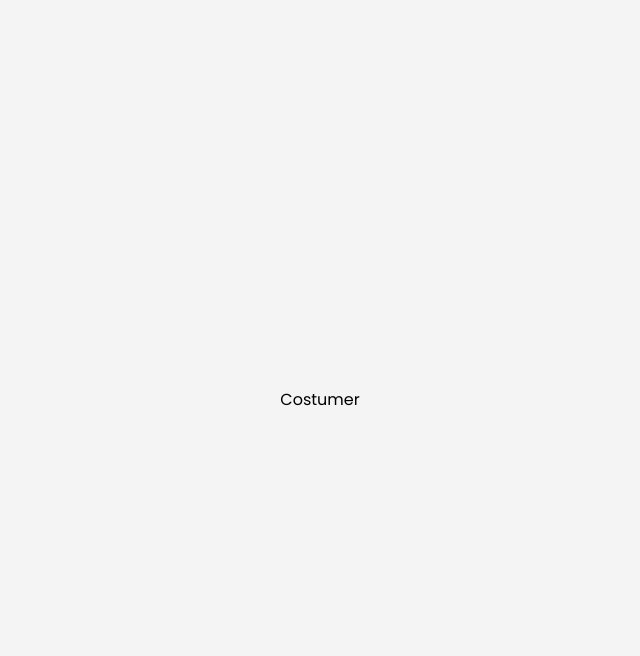
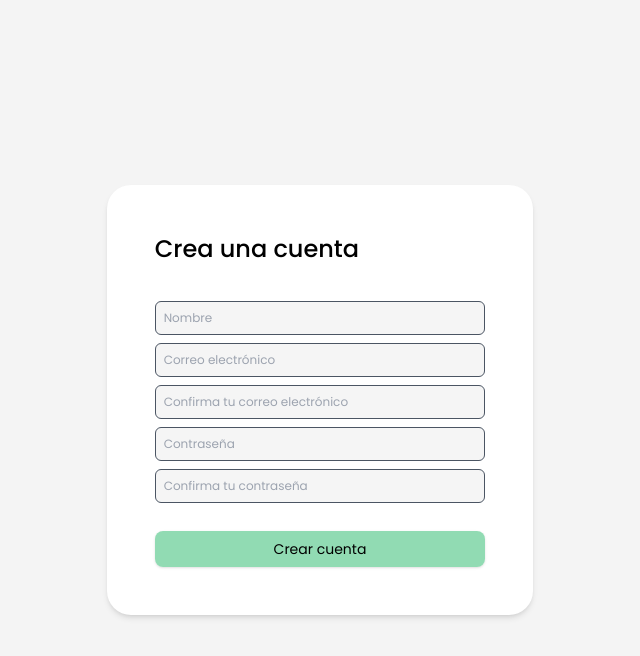
Before and after one commit to lcasass3/FIMEFOOD, a Vue app: page /sign-up in a window 1280 px wide. Both pictures are taken after a click on the button "Comprador". Shown: the top 656 px of the page, without its empty margins (320-960 px from the left). Built offline with nearby package versions, Linux system fonts and the light colour scheme.

Commit message:
Se crea página para crear cuenta de comprador
- Se crea el componente de contenedor que se usará en lsa páginas de signup y login
- Se crea página para crear cuenta

```diff
--- a/src/pages/SignUp/SelectAccType.vue
+++ b/src/pages/SignUp/SelectAccType.vue
@@ -13,7 +13,7 @@ const isSeller = ref(false)
     <dialog
       v-if="!isCostumer && !isSeller"
       open
-      class="bg-white w-1/3 rounded-3xl p-12 flex items-center justify-center max-h-fit max-w-fit shadow-md"
+      class="bg-white w-1/3 rounded-3xl p-12 flex items-center justify-center max-h-fit max-w-md shadow-md"
     >
       <div>
         <h1 class="text-2xl font-medium mb-8">Deseo crear una cuenta como:</h1>
--- /dev/null
+++ b/src/pages/SignUp/components/BoxContainerComponent.vue
@@ -0,0 +1,18 @@
+<script setup lang="ts">
+import VButton from '@/components/VButton.vue'
+
+const props = defineProps<{
+  title: string
+  buttonText: string
+}>()
+</script>
+
+<template>
+  <dialog open class="bg-white w-1/3 rounded-3xl p-12 max-w-md max-h-fit shadow-md">
+    <h1 class="text-2xl font-medium mb-8">{{ props.title }}</h1>
+    <form class="w-full">
+      <slot></slot>
+    </form>
+    <VButton type="primary" class="w-full mt-6">{{ props.buttonText }}</VButton>
+  </dialog>
+</template>
--- a/src/pages/SignUp/costumer/CostumerSignUpPage.vue
+++ b/src/pages/SignUp/costumer/CostumerSignUpPage.vue
@@ -1,5 +1,37 @@
-<script setup lang="ts"></script>
+<script setup lang="ts">
+import BoxContainerComponent from '../components/BoxContainerComponent.vue'
+</script>
 
 <template>
-  <h1>Costumer</h1>
+  <BoxContainerComponent title="Crea una cuenta" button-text="Crear cuenta">
+    <form class="w-full">
+      <input
+        type="text"
+        minlength="5"
+        maxlength="45"
+        placeholder="Nombre"
+        class="bg-neutral-100 border border-gray-600 rounded-md p-2 text-xs w-full my-1"
+      />
+      <input
+        type="email"
+        placeholder="Correo electrónico"
+        class="bg-neutral-100 border border-gray-600 rounded-md p-2 text-xs w-full my-1"
+      />
+      <input
+        type="email"
+        placeholder="Confirma tu correo electrónico"
+        class="bg-neutral-100 border border-gray-600 rounded-md p-2 text-xs w-full my-1"
+      />
+      <input
+        type="password"
+        placeholder="Contraseña"
+        class="bg-neutral-100 border border-gray-600 rounded-md p-2 text-xs w-full my-1"
+      />
+      <input
+        type="password"
+        placeholder="Confirma tu contraseña"
+        class="bg-neutral-100 border border-gray-600 rounded-md p-2 text-xs w-full my-1"
+      />
+    </form>
+  </BoxContainerComponent>
 </template>
```
